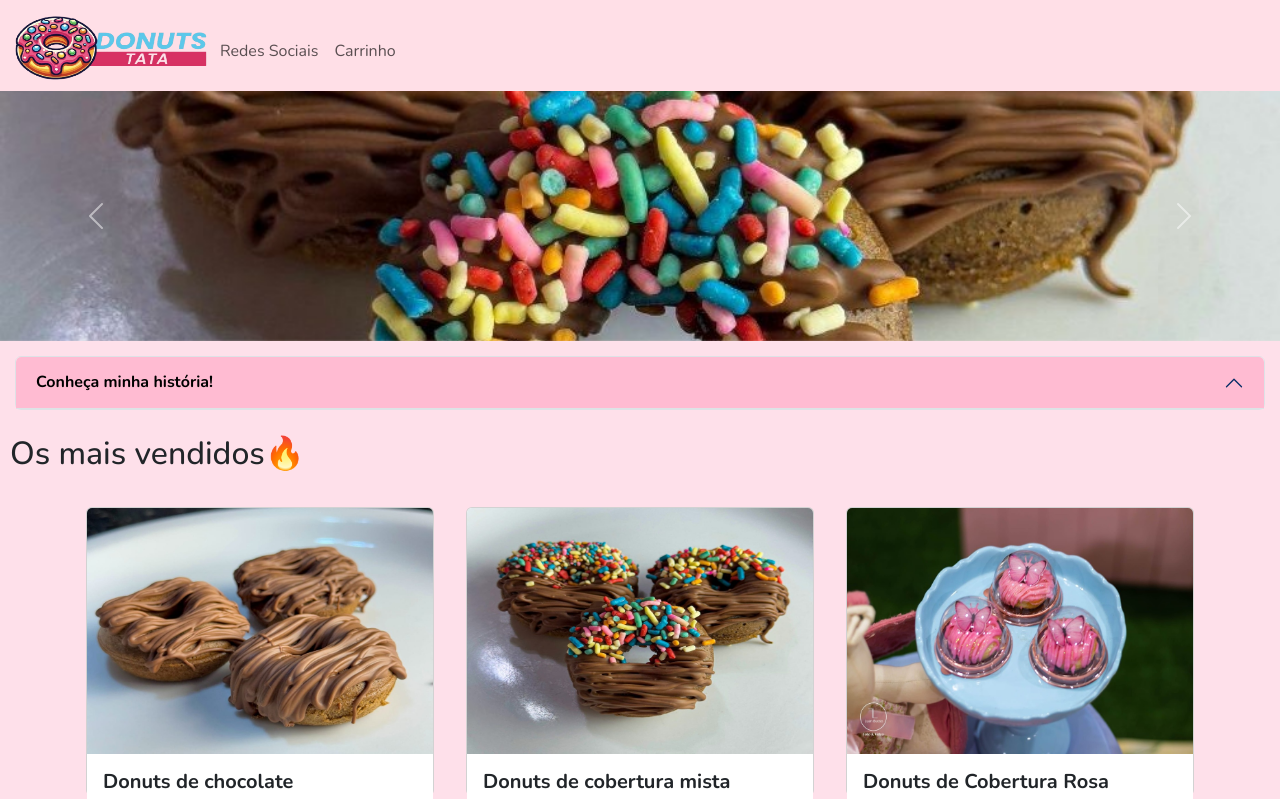
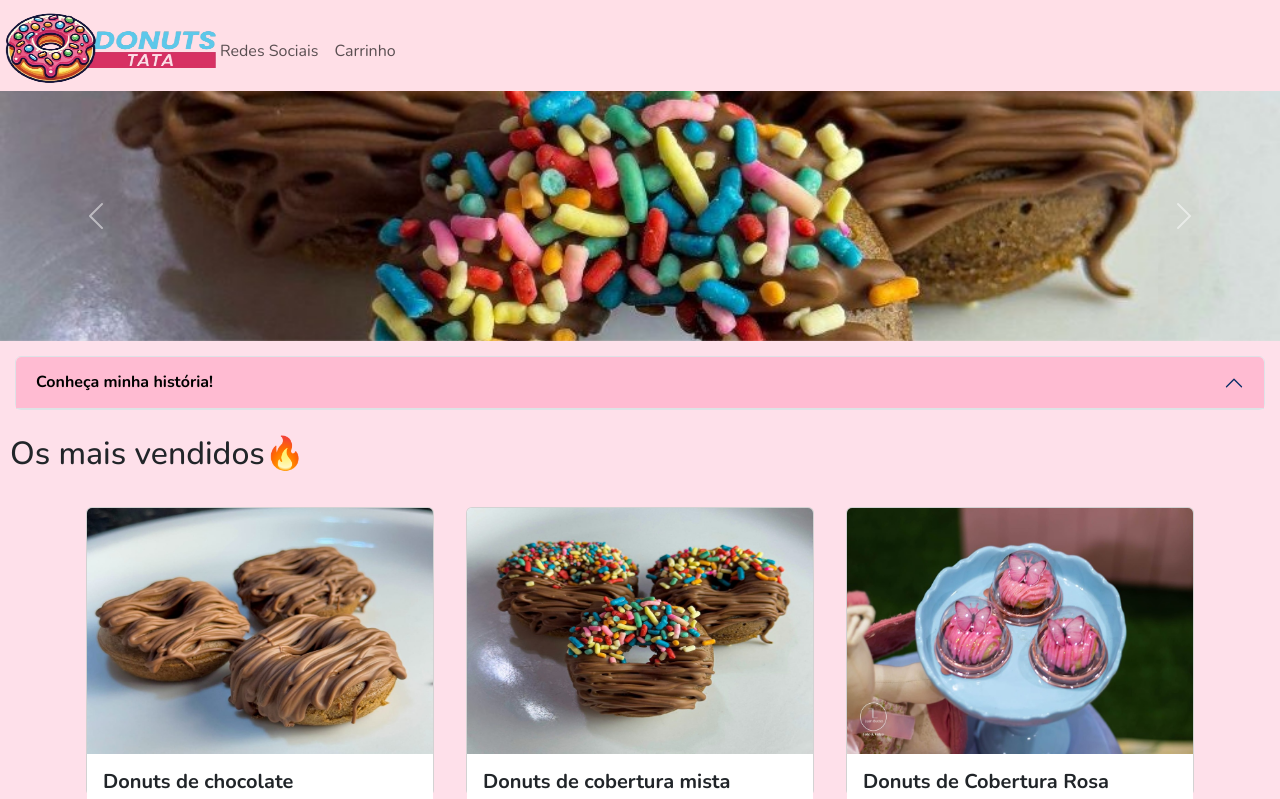
Before and after one commit to leoantoniassi/donuts-tata, a plain HTML site: page index.html in a window 1280 px wide. In both pictures the pointer is over the picture 112 px from the left and 45 px from the top of the page. Shown: the top 799 px of the page. Drawn offline with nearby package versions, Linux system fonts and the light colour scheme; a web font is replaced by a local one.

Commit message:
add animação no logo

```diff
--- a/style.css
+++ b/style.css
@@ -100,6 +100,11 @@ a {
   height: 75px;
   border-radius: 5%;
 }
+.logo-donuts:hover{
+  scale: 1.1;
+  border-radius: 3%;
+  transition: 0.5s;
+}
  .card-rs{
   width: 100px;
   padding-top: 5px;
```
